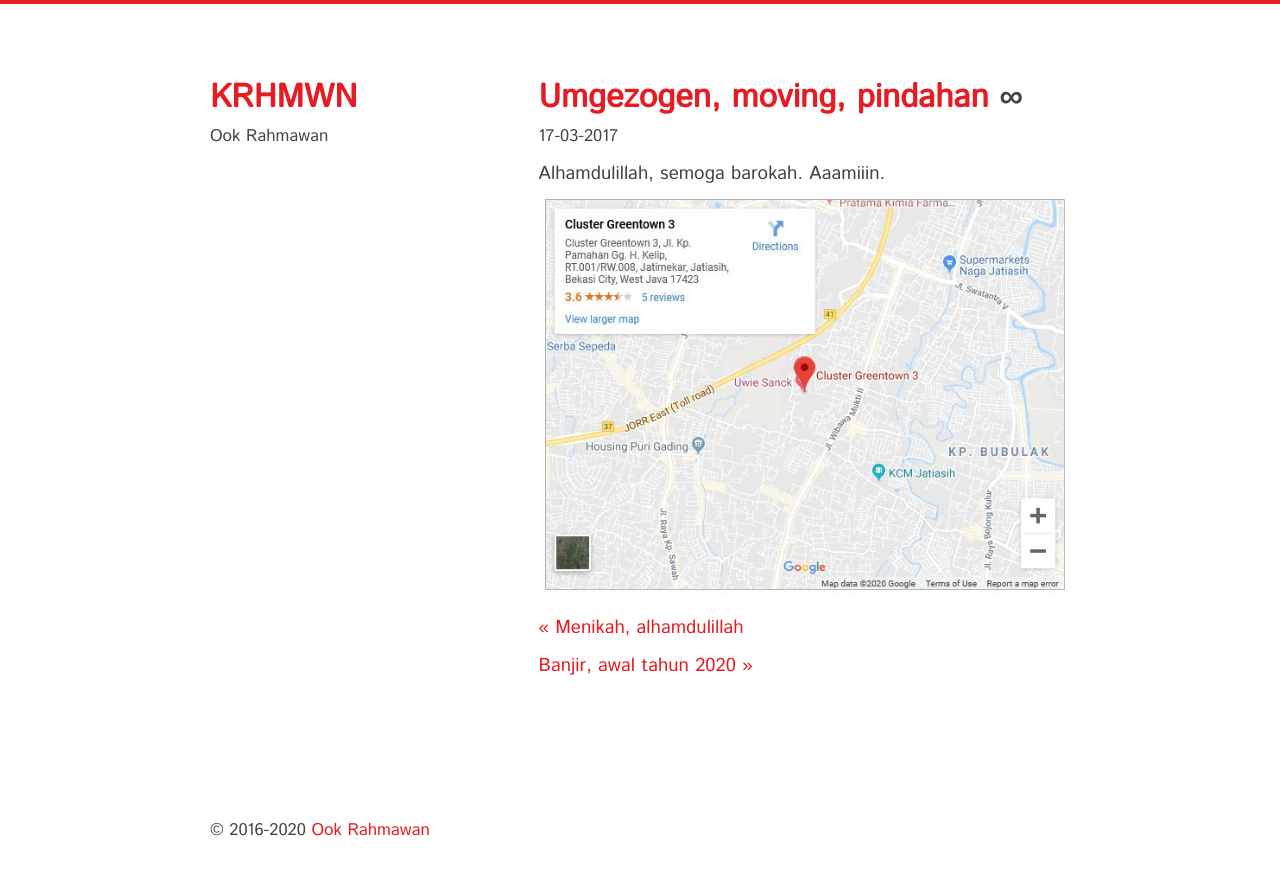
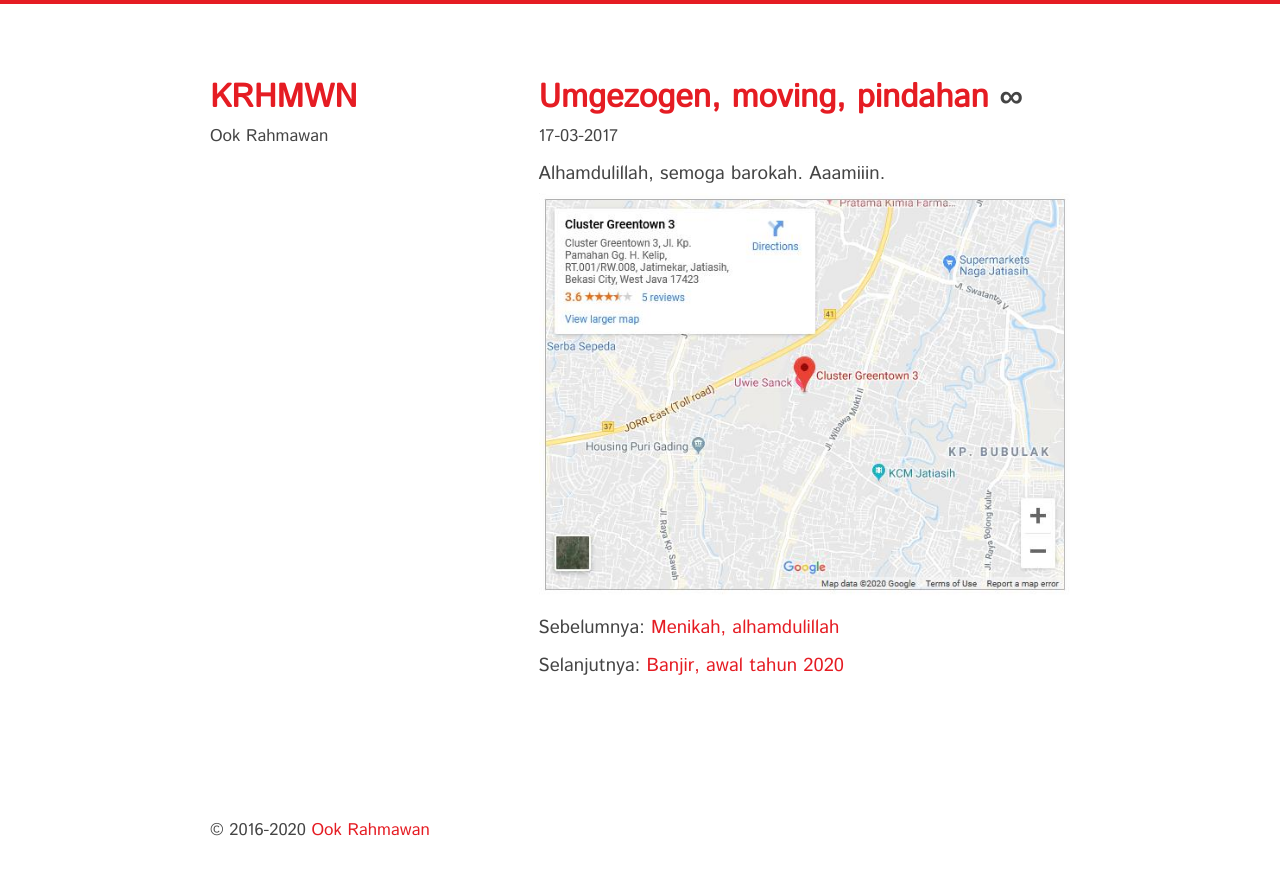
Before and after one commit to krhmwn/krhmwn.github.io, a Jekyll site: the page built from _posts/2017-03-17-umgezogen-moving-pindahan.markdown, in a window 1280 px wide. Shown: the top 875 px of the page. Built offline with Jekyll 4.4.1, drawn with Linux system fonts in a browser that asks for light colours.

Commit message:
v2.0.1
update layout

```diff
--- a/_layouts/post.html
+++ b/_layouts/post.html
@@ -11,4 +11,4 @@
 <small>{{ page.date | date: "%d-%m-%Y"}}</small>
 {{content}}
 </article>
-<nav class="navigation">{% if page.previous.url %}<a href="{{ page.previous.url }}" title="{{ page.previous.title }}">&laquo; {{ page.previous.title }}</a>{% endif %}{% if page.next.url %}<a href="{{ page.next.url }}" title="{{ page.next.title }}">{{ page.next.title }} &raquo;</a>{% endif %}</nav>
+<nav class="navigation"><ul><li>Sebelumnya: {% if page.previous.url %}<a href="{{ page.previous.url }}" title="{{ page.previous.title }}">{{ page.previous.title }}</a>{% endif %}</li><li>Selanjutnya: {% if page.next.url %}<a href="{{ page.next.url }}" title="{{ page.next.title }}">{{ page.next.title }}</a>{% endif %}</li></ul></nav>
--- a/index.html
+++ b/index.html
@@ -4,7 +4,7 @@
 ---
 
 {% for post in site.posts limit: 1 %}<h2><a href="{{ post.url }}">{{ post.title }}</a></h2><small>{{ post.date | date: "%d-%m-%Y" }}</small>
-{% if page.description %}
+{% if post.description %}
 {{ post.description }}
 {% else %}
 {{ post.content }}
```
